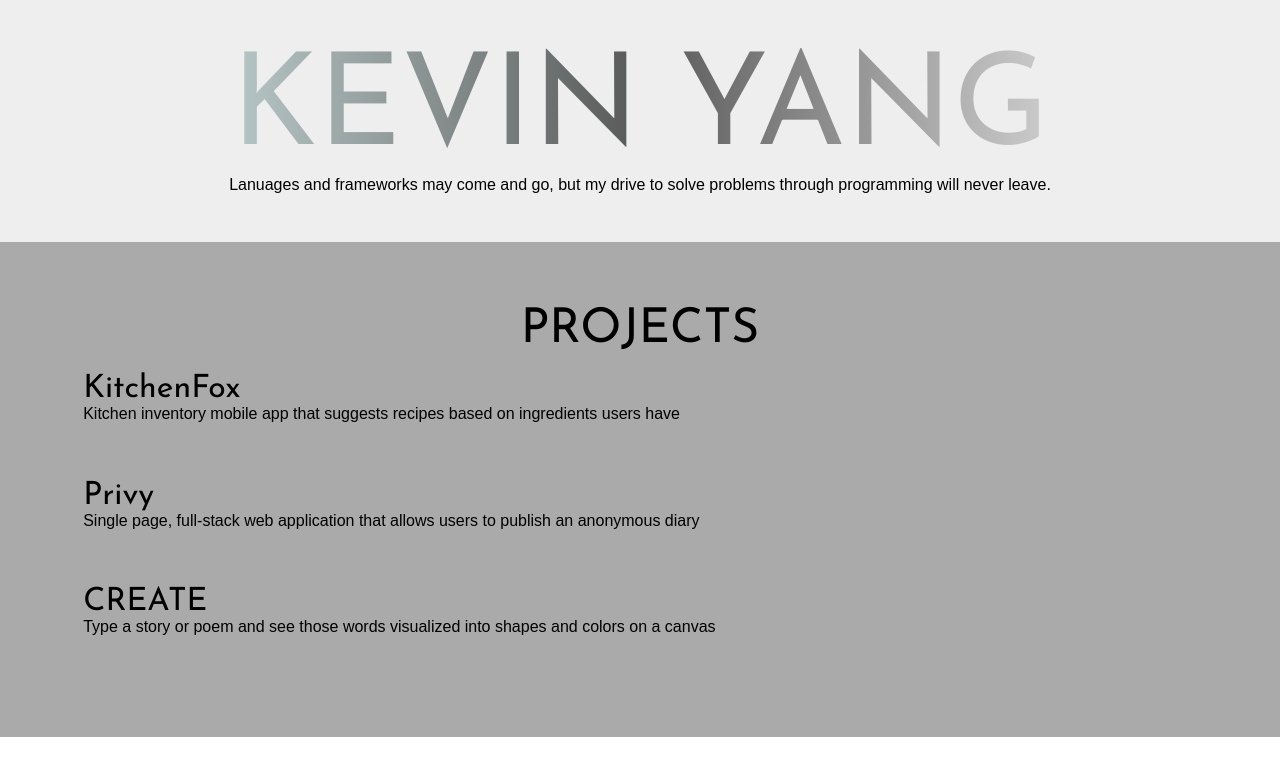
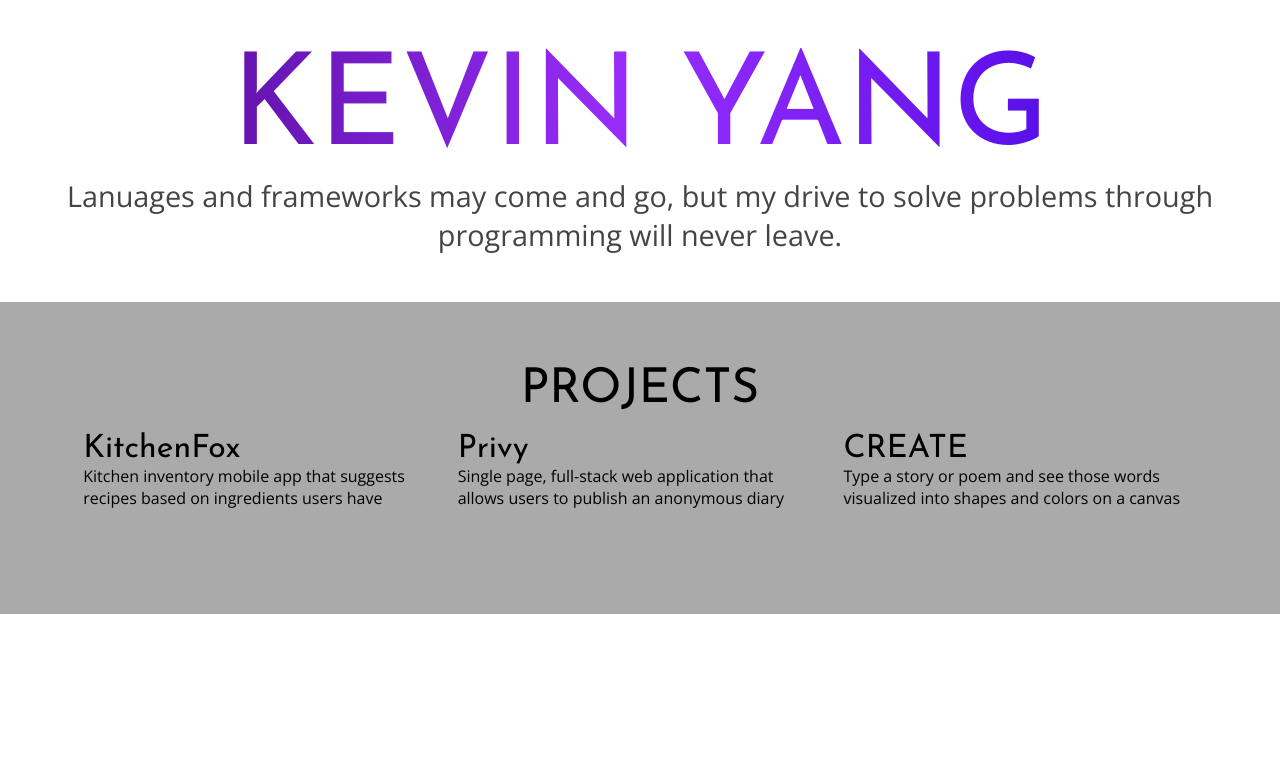
Before and after one commit to ky1007/ky1007.github.io, a plain HTML site: page index.html in a window 1280 px wide. Drawn offline with nearby package versions, Linux system fonts and the light colour scheme.

Commit message:
Add basic flex to projects

```diff
--- a/css/style.css
+++ b/css/style.css
@@ -18,17 +18,30 @@ article, header, footer, section {
 
 
 /* ---- TYPOGRAPHY ---- */
+body {
+  /* font-family: 'Lato', sans-serif; */
+  /* font-family: 'Source Sans Pro', sans-serif; */
+  /* font-family: 'Work Sans', sans-serif; */
+  /* font-family: 'Asap', sans-serif; */
+  /* font-family: 'Encode Sans', sans-serif; */
+  font-family: 'Open Sans', sans-serif;
+}
 h1, h2, h3 {
   font-family: 'Josefin Sans', sans-serif;
 }
 
 h1, h2 { text-transform: uppercase; }
 
-h4, .about {
+/* h4, .about {
   font-family: Arial, Helvetica, sans-serif;
-}
+} */
 
 h1 { font-size: 8rem; }
+
+.about {
+  font-size: 1.8rem;
+  color: #444;
+}
 
 h2 {
   font-size: 3rem;
@@ -38,19 +51,18 @@ h2 {
 h3 { font-size: 2rem; }
 
 h1 {
-  background-image: -webkit-linear-gradient(left, #E0F8F7, #585858, #fff); /* For Chrome and Safari */
-  background-image:    -moz-linear-gradient(left, #E0F8F7, #585858, #fff); /* For old Fx (3.6 to 15) */
-  background-image:     -ms-linear-gradient(left, #E0F8F7, #585858, #fff); /* For pre-releases of IE 10*/
-  background-image:      -o-linear-gradient(left, #E0F8F7, #585858, #fff); /* For old Opera (11.1 to 12.0) */
-  background-image:         linear-gradient(to right, #E0F8F7, #585858, #fff); /* Standard syntax; must be last */
+  background-image: -webkit-linear-gradient(left, #4B088A, #9A2EFE, #3A01DF); /* For Chrome and Safari */
+  /* background-image: -webkit-linear-gradient(left, #E0F8F7, #585858, #fff); */
+
   color:transparent;
   -webkit-background-clip: text;
   background-clip: text;
 }
 
+
 /* ---- LAYOUT ---- */
 header {
-  background-color: #eee;
+  background-color: #fff;
   padding: 3rem;
   text-align: center;
 }
@@ -63,3 +75,7 @@ article {
 section {
   padding: 1.2rem;
 }
+
+.projects {
+  display: flex;
+}
--- a/index.html
+++ b/index.html
@@ -4,7 +4,7 @@
     <title></title>
     <meta charset="UTF-8">
     <meta name="viewport" content="width=device-width, initial-scale=1">
-    <link href="https://fonts.googleapis.com/css?family=Josefin+Sans|" rel="stylesheet">
+    <link href="https://fonts.googleapis.com/css?family=Josefin+Sans|Lato|Source+Sans+Pro|Work+Sans|Asap|Encode+Sans|Roboto|Open+Sans" rel="stylesheet">
     <link href="css/style.css" rel="stylesheet">
   </head>
   <body>
@@ -16,6 +16,7 @@
     <article>
       <h2>Projects</h2>
 
+      <div class="projects">
         <section>
           <h3>KitchenFox</h3>
           <h4>Kitchen inventory mobile app that suggests recipes based on ingredients users have</h4>
@@ -39,6 +40,7 @@
             <img scr="./images/.gif" />
           </div>
         </section>
+      </div>
     </article>
   </body>
 </html>
```
Lines whose indentation alone changed are shown as unchanged.
